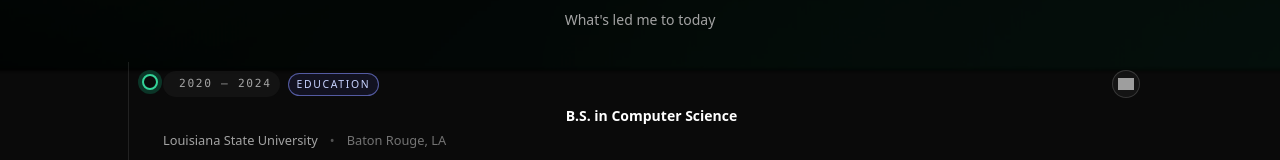
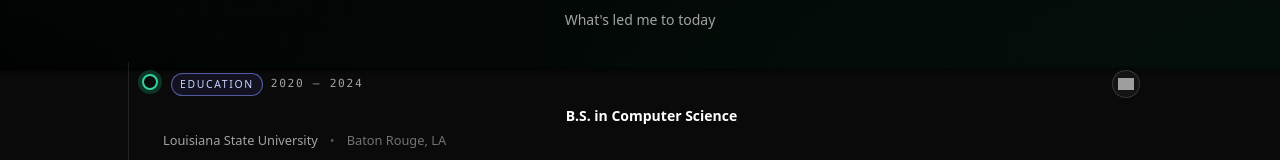
Before and after one commit to aaronchenghs/aaroncheng_v2, a React (Vite) app: page / in a window 1280 px wide. Shown: the part 746-906 px from the top of the page. Built offline with nearby package versions, Linux system fonts and the light colour scheme; no server answers; the database is empty; grey boxes are pictures that could not be loaded.

Commit message:
Modify My Timeline section

```diff
--- a/package.json
+++ b/package.json
@@ -29,6 +29,7 @@
     "@types/react-dom": "^19.2.2",
     "@vitejs/plugin-react": "^5.1.0",
     "autoprefixer": "^10.4.22",
+    "baseline-browser-mapping": "^2.10.0",
     "eslint": "^9.39.1",
     "eslint-config-prettier": "^10.1.8",
     "eslint-plugin-import": "^2.32.0",
--- a/src/components/Sections/TimelineSection.tsx
+++ b/src/components/Sections/TimelineSection.tsx
@@ -12,11 +12,10 @@
     'absolute -left-[9px] mt-1 h-4 w-4 rounded-full border-2 border-emerald-400 bg-neutral-950 ' +
     'shadow-[0_0_0_4px_rgba(16,185,129,0.25)] transition-transform transition-shadow duration-200 ' +
     'group-hover:scale-110 group-hover:shadow-[0_0_0_6px_rgba(16,185,129,0.35)]',
-  headerRow: 'flex flex-wrap items-center gap-2',
+  headerRow: 'flex flex-wrap items-center gap-2 pl-2',
   period:
-    'text-[0.7rem] pl-4 font-mono uppercase tracking-[0.15em] text-neutral-400 ' +
-    'bg-neutral-900/70 px-2 py-1 rounded-full transition-colors duration-200 ' +
-    'group-hover:text-neutral-200 group-hover:bg-neutral-800/80',
+    'text-[0.7rem] font-mono uppercase tracking-[0.15em] text-neutral-400 ' +
+    'transition-colors duration-200 group-hover:text-neutral-200',
   typeBadgeBase:
     'text-[0.65rem] uppercase tracking-[0.16em] rounded-full px-2 py-[2px] border ' +
     'transition-colors duration-200',
@@ -58,11 +57,11 @@
               <div className={styles.bullet} />
               <div>
                 <div className={styles.headerRow}>
-                  <span className={styles.period}>{item.period}</span>
-
                   <span className={`${styles.typeBadgeBase} ${styles.typeBadgeByType[item.type]}`}>
                     {item.type}
                   </span>
+
+                  <span className={styles.period}>{item.period}</span>
 
                   {item.icon && (
                     <span className={styles.iconWrapper}>
```
Also changed, not shown: 1 other file (tests, documents, lock files or other folders).
